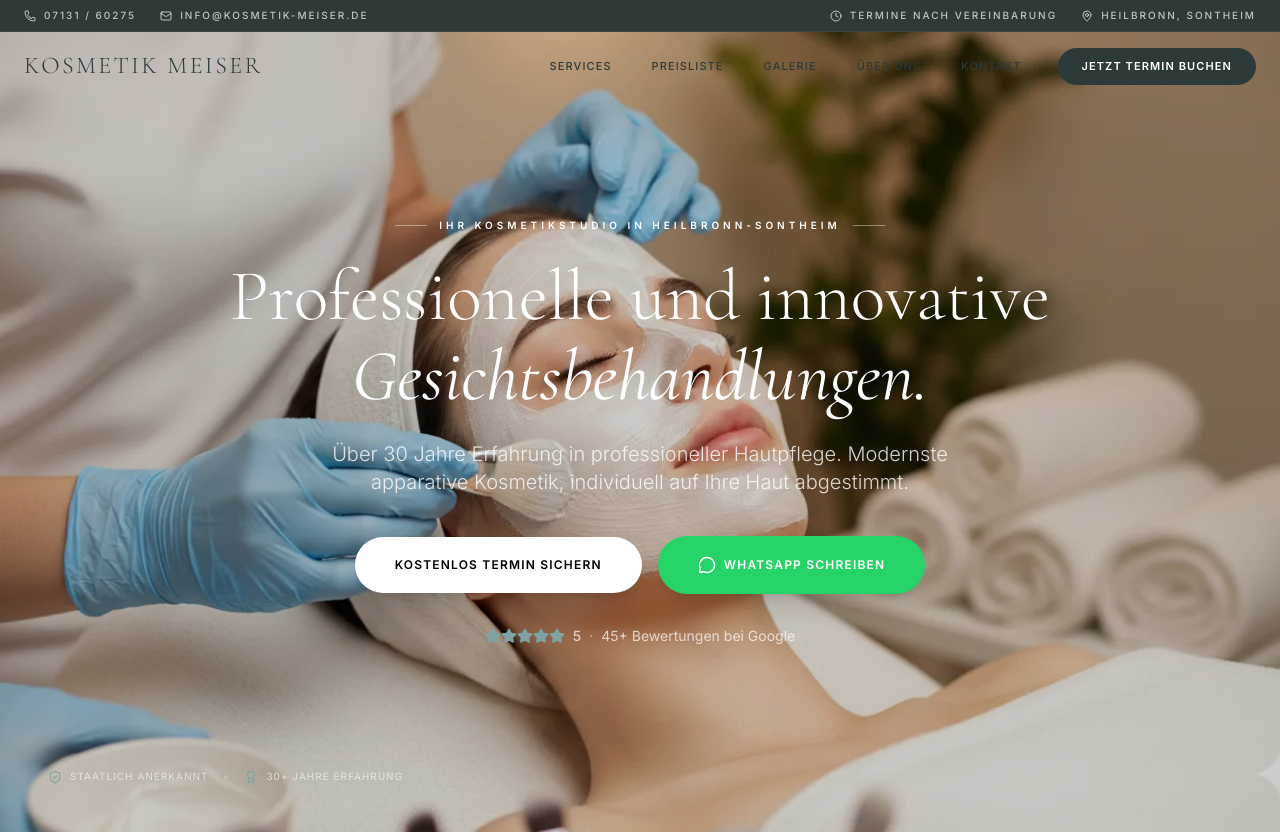
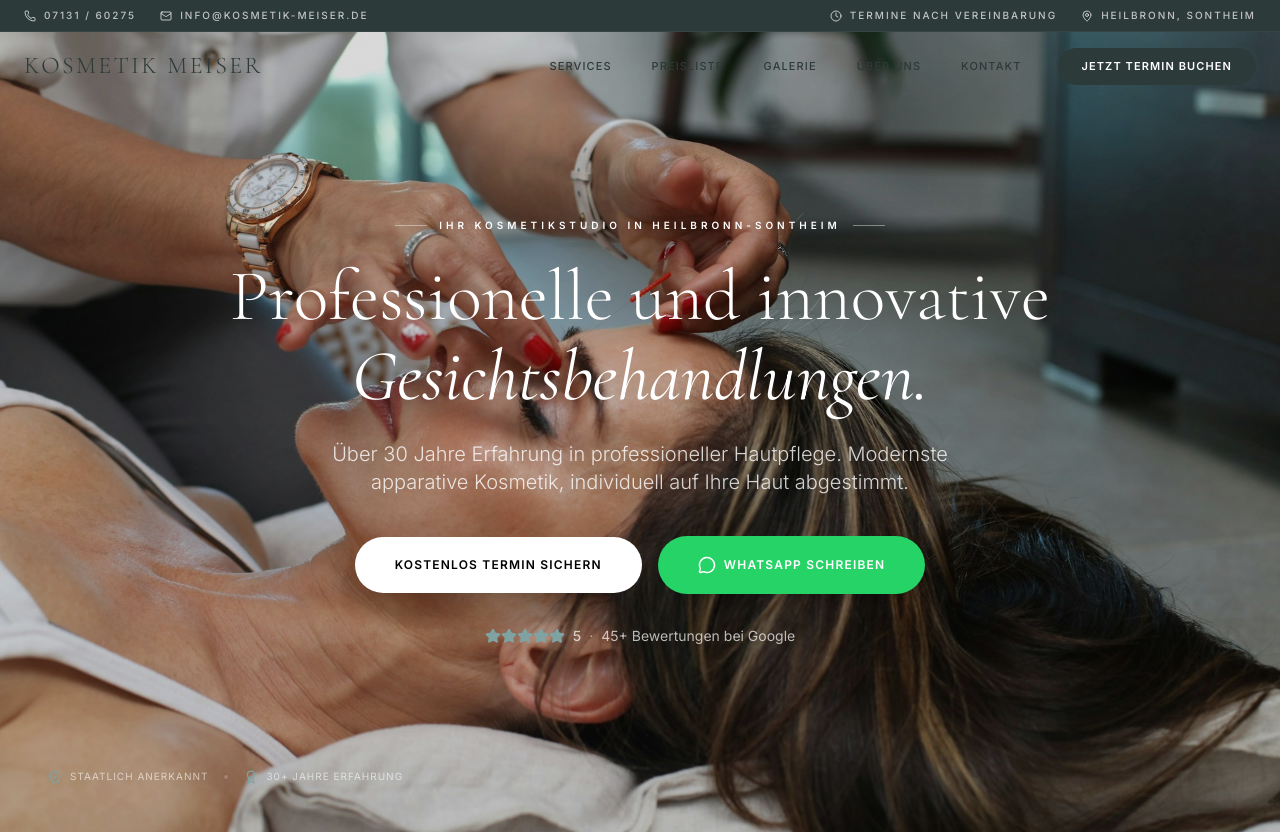
Before and after one commit to yaschroth/kosmetik-meiser, a React (Vite) app: page / in a window 1280 px wide. Shown: the top 834 px of the page. Built offline with nearby package versions, Linux system fonts and the light colour scheme.

Commit message:
fix: Use brighter hero image

```diff
--- a/src/config.ts
+++ b/src/config.ts
@@ -263,7 +263,7 @@ export const config = {
   // IMAGES
   // ============================================
   images: {
-    hero: "/beauty/hero%20main.webp",
+    hero: "/beauty/face2.jpg",
     heroAlt: "Professionelle Kosmetikbehandlung im Studio",
     hygiene: "/beauty/behandlung%204.png",
     gallery: [
```
